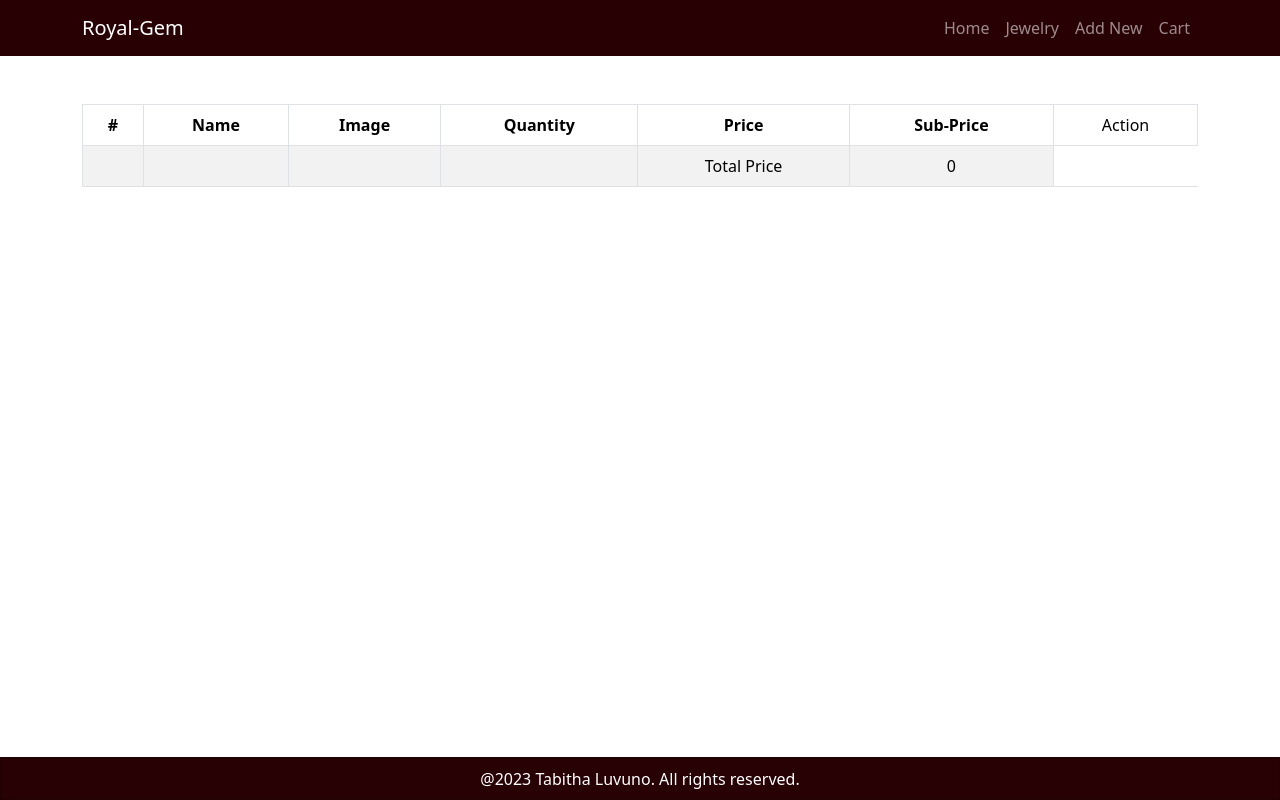
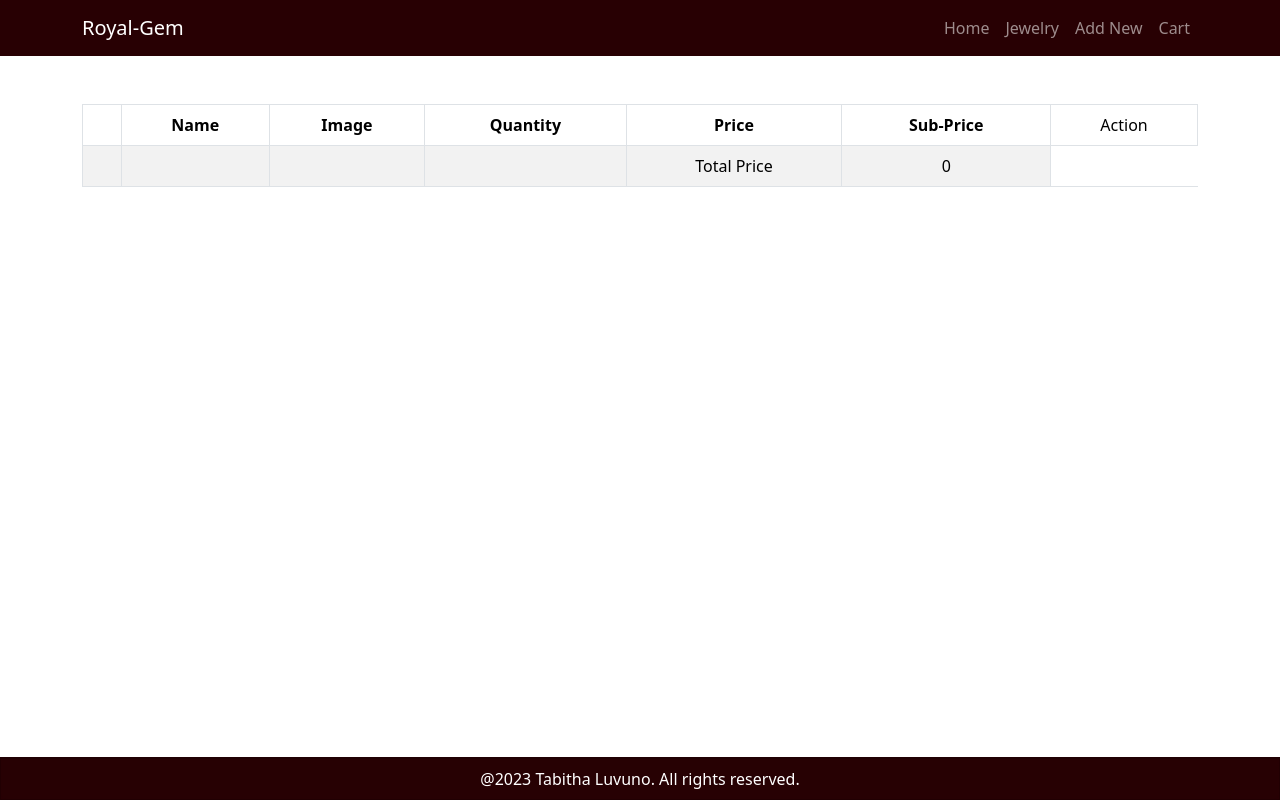
Before and after one commit to Tarbiee/Royal-gem, a React (Create React App) app: page /cart in a window 1280 px wide. Built offline with nearby package versions, Linux system fonts and the light colour scheme; data requests are answered from the project's data file.

Commit message:
Function to delete an item in the cart

```diff
--- a/src/App.js
+++ b/src/App.js
@@ -43,6 +43,13 @@ function App() {
     setJewelry([...jewelry, newJewelry])
   }
 
+  function handleDelete(item){
+    const jewel = cartItem.filter(jewell => jewell.id !== item)
+    setCartItem(jewel)
+
+  }
+
+
   return (
     <div className="App">
       <NavBar/>
@@ -50,7 +57,7 @@ function App() {
        <Route path="/" element={<Home/>}/>
       <Route path="/jewelForm" element={<JewelForm handleAddJewel={handleAddJewel}/>}/>
       <Route path="/jewelCard" element={<JewelCard jewelry={jewelry} addToCart={addToCart}/>}/>
-      <Route path="/cart" element={<Cart cartItem={cartItem}/>}/>
+      <Route path="/cart" element={<Cart cartItem={cartItem} handleDelete={handleDelete}/>}/>
       </Routes>
       <Footer/>
     </div>
--- a/src/Components/Cart.js
+++ b/src/Components/Cart.js
@@ -1,4 +1,4 @@
-import React from 'react';
+import React,{useState} from 'react';
 import { Table } from 'react-bootstrap';
 import 'bootstrap/dist/css/bootstrap.min.css';
 import { Container } from 'react-bootstrap';
@@ -6,10 +6,13 @@ import { FontAwesomeIcon } from '@fortawesome/react-fontawesome';
 import { faTrashCan } from '@fortawesome/free-solid-svg-icons';
 
 
-function Cart({cartItem}) {
+function Cart({cartItem, handleDelete}) {
     const calculateSubtotal = (item) => item.price * item.quantity;
+    const total = cartItem.reduce((acc, item) => acc + calculateSubtotal(item), 0);
 
-    const total = cartItem.reduce((acc, item) => acc + calculateSubtotal(item), 0);
+
+
+
   return (
     <Container style={{padding: 'irem'}}>
     <div>
@@ -18,7 +21,7 @@ function Cart({cartItem}) {
       <Table striped bordered hover>
       <thead>
         <tr>
-          <th>#</th>
+          <th></th>
           <th>Name</th>
           <th>Image</th>
           <th>Quantity</th>
```
